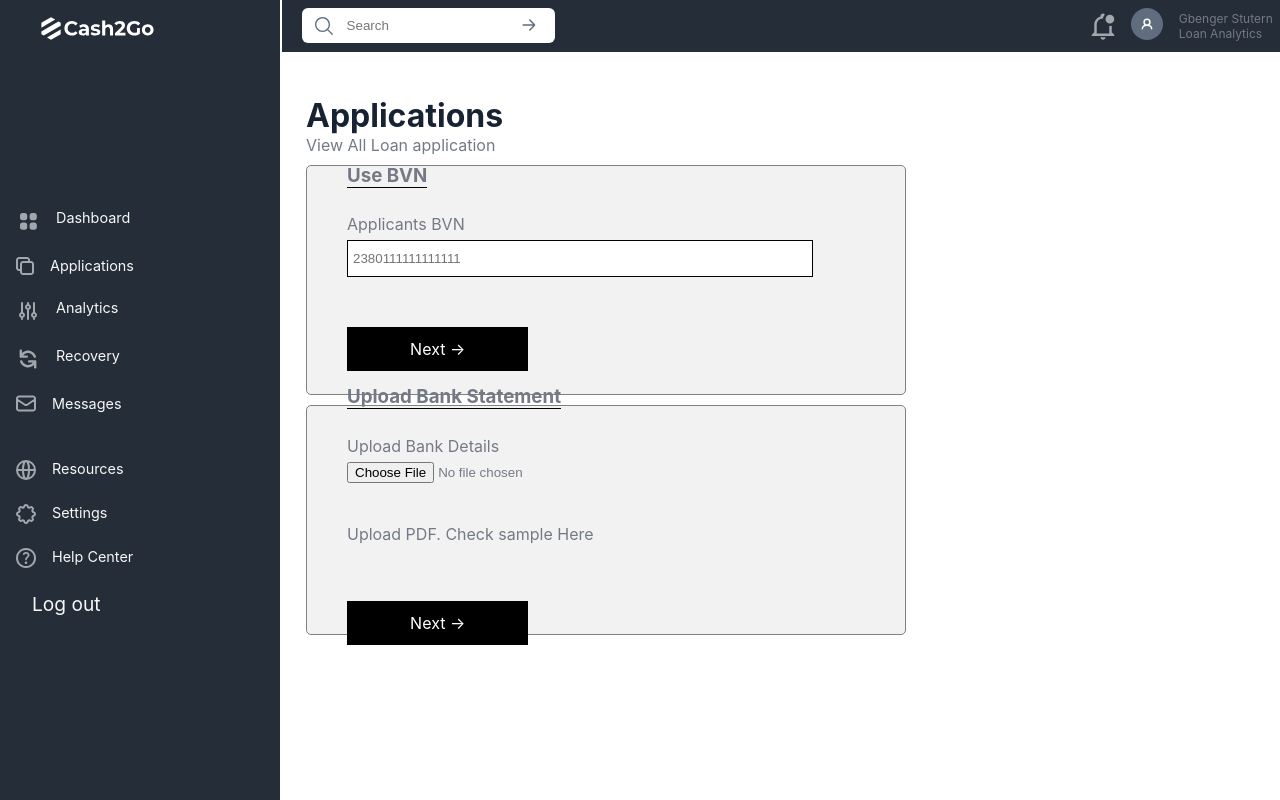
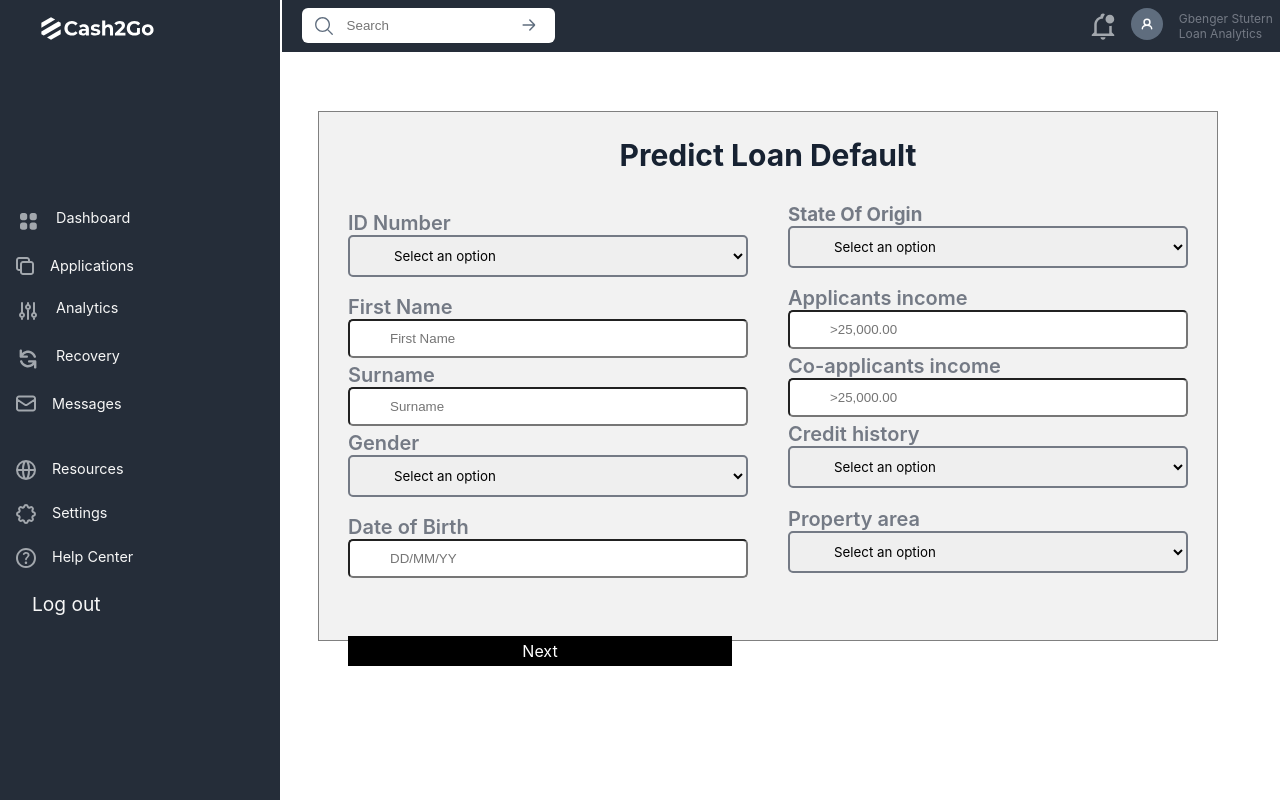
Before and after one commit to joyibeh93/Cash2go-loan-app, a React (Create React App) app: page /bvn in a window 1280 px wide. Built offline with nearby package versions, Linux system fonts and the light colour scheme; the HTML template or start-up script is replaced by a standard one.

Commit message:
part of the work

```diff
--- a/src/App.js
+++ b/src/App.js
@@ -64,8 +64,6 @@ function App() {
         <Route path="/settings" element={<Settings />} />
 
 
-
-
       </Routes>
     </Router>
   );
--- a/src/Components/Bvn.jsx
+++ b/src/Components/Bvn.jsx
@@ -1,4 +1,4 @@
-import React, { useState } from 'react'
+/*import React, { useState } from 'react'
 import { useNavigate } from 'react-router-dom'
 import '../Styles/Bvn.css'
 
@@ -81,10 +81,232 @@ const Bvn = () => {
   );
 }
 
-export default Bvn;
+export default Bvn;*/
 
 
+import React from "react";
+import { Formik, Form, Field } from "formik";
+import { useNavigate } from "react-router-dom";
+import '../Styles/LoanDefault.css'
 
+const initialValues = {
+  id: "",
+  first_name: "",
+  surname: "",
+  gender: "",
+  date_of_birth: "",
+  state_of_origin: "",
+  address: "",
+  work_address: "",
+  phone_number: "",
+  next_of_kin_phone_number: "",
+};
+
+
+const Bvn = () => {
+const navigate = useNavigate();
+
+  const handleSubmit = (values) => {
+    // Handle form submission logic here
+    console.log(values);
+
+    // Navigate to the next page
+    navigate('/loandefault')
+  };
+
+  return (
+    <div className="form-containersss">
+      <h1 className="predict-h1">Predict Loan Default</h1>
+      <Formik initialValues={initialValues} onSubmit={handleSubmit}>
+        <Form className="Loan_form">
+          <div className="column">
+            <div className="row">
+              <h3 className="predict-h3">ID Number</h3>
+              <Field
+                as="select"
+                type="text"
+                id="id_number"
+                name="id_number"
+                className="input"
+              >
+               <option value="">Select an option</option>
+              <option value="">ID 203349120</option>
+              <option value="">ID 203349121</option>
+              <option value="">ID 203349122</option>
+              <option value="">ID 203349123</option>
+              <option value="">ID 203349124</option>
+              </Field>
+            </div>
+
+            <div className="row">
+              <h3 className="predict-h3">First Name</h3>
+              <Field
+                type="text"
+                name="first_name"
+                required
+                placeholder="First Name"
+                className="loan-default"
+              />
+            </div>
+
+            <div className="row">
+              <h3 className="predict-h3">Surname</h3>
+              <Field
+                type="text"
+                name="surname"
+                required
+                placeholder="Surname"
+                className="loan-default"
+              />
+            </div>
+
+            <div className="row">
+              <h3 className="predict-h3">Gender</h3>
+              <Field
+                as="select"
+                type="text"
+                id="gender"
+                name="gender"
+                className="input"
+              >
+                <option value="">Select an option</option>
+                <option value="Male">Male</option>
+                <option value="Female">Female</option>
+              </Field>
+            </div>
+
+            <div className="row">
+              <h3 className="predict-h3">Date of Birth</h3>
+              <Field
+                type="text"
+                name="date_of_birth"
+                required
+                placeholder="DD/MM/YY"
+                className="loan-default"
+              />
+            </div>
+          </div>
+
+          <div className="column">
+            <div className="row">
+              <h3>State Of Origin</h3>
+              <Field
+                as="select"
+                type="text"
+                id="id_number"
+                name="id_number"
+                className="input"
+              >
+               <option value="">Select an option</option>
+  <option value="Abia">Abia</option>
+  <option value="Adamawa">Adamawa</option>
+  <option value="Akwa Ibom">Akwa Ibom</option>
+  <option value="Anambra">Anambra</option>
+  <option value="Bauchi">Bauchi</option>
+  <option value="Bayelsa">Bayelsa</option>
+  <option value="Benue">Benue</option>
+  <option value="Borno">Borno</option>
+  <option value="Cross River">Cross River</option>
+  <option value="Delta">Delta</option>
+  <option value="Ebonyi">Ebonyi</option>
+  <option value="Edo">Edo</option>
+  <option value="Ekiti">Ekiti</option>
+  <option value="Enugu">Enugu</option>
+  <option value="Federal Capital Territory">Federal Capital Territory</option>
+  <option value="Gombe">Gombe</option>
+  <option value="Imo">Imo</option>
+  <option value="Jigawa">Jigawa</option>
+  <option value="Kaduna">Kaduna</option>
+  <option value="Kano">Kano</option>
+  <option value="Katsina">Katsina</option>
+  <option value="Kebbi">Kebbi</option>
+  <option value="Kogi">Kogi</option>
+  <option value="Kwara">Kwara</option>
+  <option value="Lagos">Lagos</option>
+  <option value="Nasarawa">Nasarawa</option>
+  <option value="Niger">Niger</option>
+  <option value="Ogun">Ogun</option>
+  <option value="Ondo">Ondo</option>
+  <option value="Osun">Osun</option>
+  <option value="Oyo">Oyo</option>
+  <option value="Plateau">Plateau</option>
+  <option value="Rivers">Rivers</option>
+  <option value="Sokoto">Sokoto</option>
+  <option value="Taraba">Taraba</option>
+  <option value="Yobe">Yobe</option>
+  <option value="Zamfara">Zamfara</option>
+              </Field>
+            </div>
+
+            <div className="row">
+              <h3 className="predict-h3">Applicants income</h3>
+              <Field
+                type="text"
+                name="applicants_income"
+                required
+                placeholder=">25,000.00"
+                inputMode="numeric"
+                pattern="[0-9]+(,[0-9]{3})*(\.[0-9]{2})?"
+                className="loan-default"
+              />
+            </div>
+
+            <div className="row">
+              <h3 className="predict-h3">Co-applicants income</h3>
+              <Field
+                type="text"
+                name="co_applicants_income"
+                required
+                placeholder=">25,000.00"
+                inputMode="numeric"
+                pattern="[0-9]+(,[0-9]{3})*(\.[0-9]{2})?"
+                className="loan-default"
+              />
+            </div>
+
+            <div className="row">
+              <h3 className="predict-h3">Credit history</h3>
+              <Field
+                as="select"
+                type="text"
+                id="credit_history"
+                name="credit_history"
+                className="input"
+              >
+                <option value="">Select an option</option>
+                <option value="option1">0</option>
+                <option value="option2">1</option>
+                <option value="option3">2</option>
+                <option value="option4">3</option>
+                <option value="option5">4</option>
+                <option value="option6">5</option>
+              </Field>
+            </div>
+
+            <div className="row">
+              <h3 className="predict-h3">Property area</h3>
+              <Field
+                as="select"
+                type="text"
+                id="property_area"
+                name="property_area"
+                className="input"
+              >
+                <option value="">Select an option</option>
+                <option value="option1">Rural</option>
+                <option value="option2">Urban</option>
+              </Field>
+            </div>
+          </div>
+
+          <button type="submit" className="default-submit">Next</button>
+        </Form>
+      </Formik>
+    </div>
+  );
+};
+
+export default Bvn;
 
 
 
```
